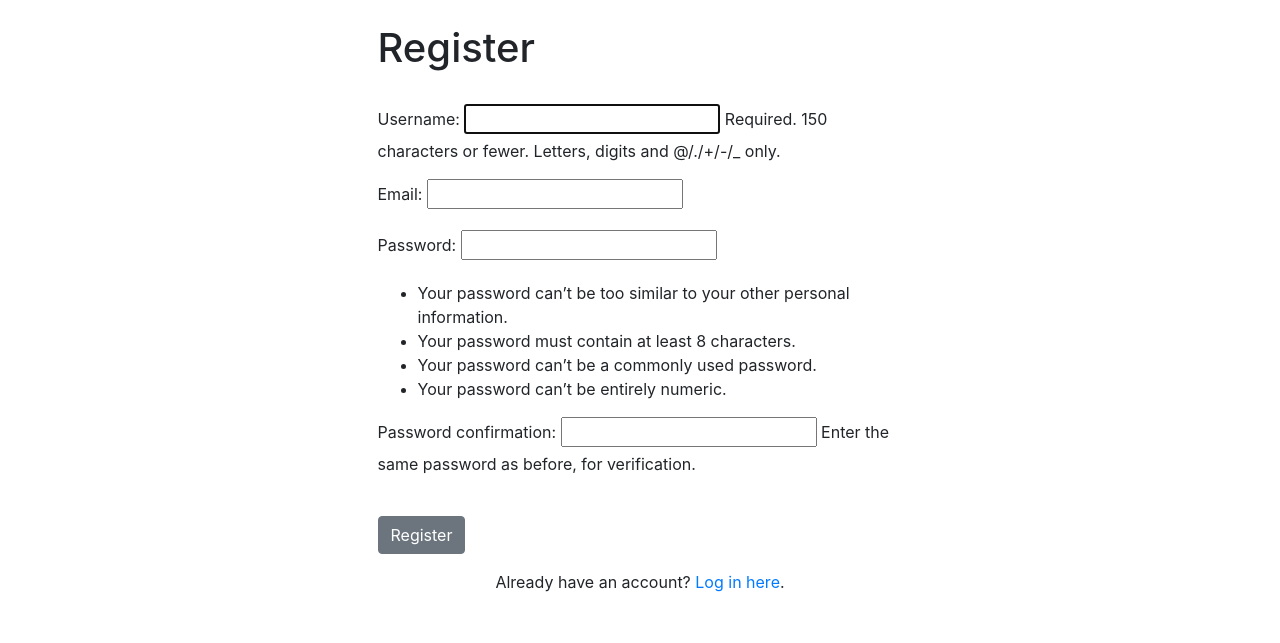
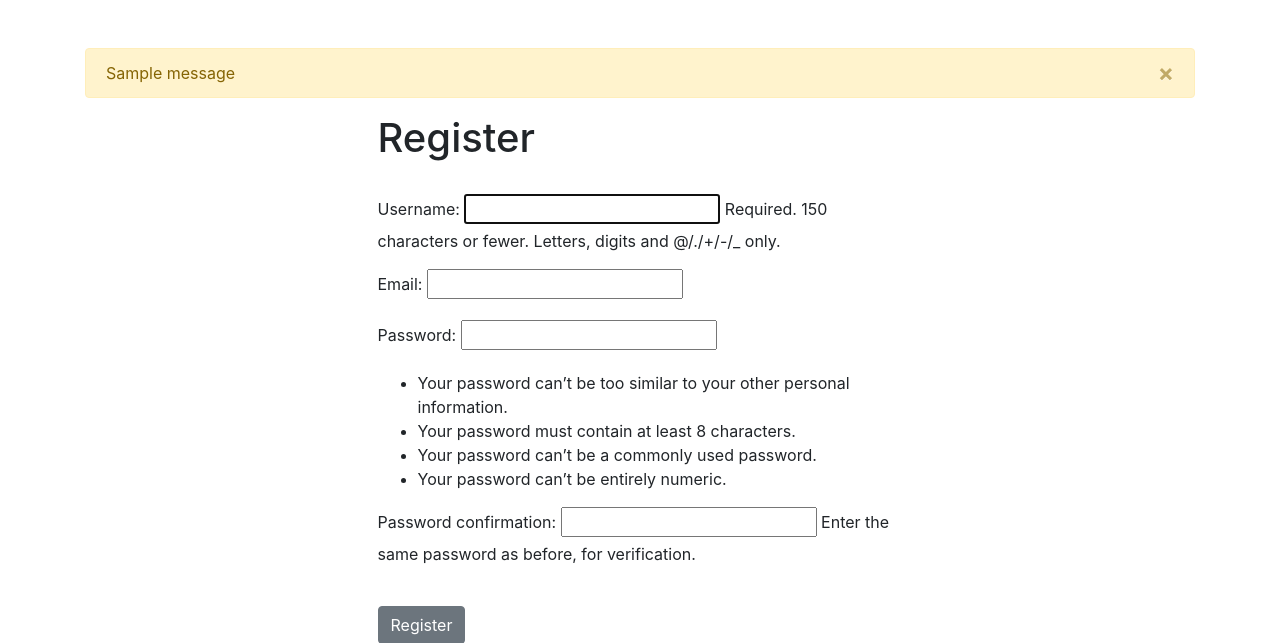
Before and after one commit to devsadmansakib/django_d3_project, a Django app: page /signup/ in a window 1280 px wide. Shown: the part 56-699 px from the top of the page. Run offline with Django 5.2, Linux system fonts and the light colour scheme; one stand-in notice (Sample message) is shown; some libraries are stand-ins or nearby versions.

Commit message:
Add some styling

```diff
--- a/chart/templates/base.html
+++ b/chart/templates/base.html
@@ -35,6 +35,19 @@
     </nav>
 
     <div class="container mt-4 flex-grow-1">
+        <br>
+        {% if messages %}
+            {% for message in messages %}
+            <div class="alert alert-warning alert-dismissible fade show" role="alert">
+                {{ message }}
+                <button type="button" class="close" data-dismiss="alert" aria-label="Close">
+                    <span aria-hidden="true">&times;</span>
+                </button>
+            </div>
+
+
+            {% endfor %}
+        {% endif %}
         {% block content %}{% endblock %}
     </div>
 
--- a/chart/templates/signup.html
+++ b/chart/templates/signup.html
@@ -8,19 +8,22 @@
 
 <form method="POST" action="{% url "signup" %}">
     {% csrf_token %}
+
     {% if form.errors %}
         <div class="alert alert-warning alert-dismissible fade show" role="alert">
-			  Your Form Has Errors
+            It looks like there might have been a mistake. Please review the information provided below:
             {% for field in form %}
                 {% if field.errors %}
                     {{ field.errors }}
                 {% endif %}
             {% endfor %}
-			  <button type="button" class="btn-close" data-bs-dismiss="alert" aria-label="Close"></button>
+            <button type="button" class="close" data-dismiss="alert" aria-label="Close">
+                <span aria-hidden="true">&times;</span>
+            </button>
         </div>
     {% endif %}
 
-    {{form.as_p }}
+    {{ form.as_p }}
 
     <br>
     <button type="submit" class="btn btn-secondary">Register</button>
--- a/chart/views.py
+++ b/chart/views.py
@@ -2,6 +2,7 @@ from django.core.serializers import serialize
 from django.http import JsonResponse
 import json
 from django.shortcuts import render, redirect
+from django.contrib import messages
 from django.contrib.auth.decorators import login_required
 from django.contrib.auth import authenticate, login, logout
 from rest_framework.permissions import IsAuthenticated
@@ -37,7 +38,10 @@ def login_view(request):
         user = authenticate(request, username=username, password=password)
         if user is not None:
             login(request, user)
+            messages.success(request, "You have been logged in!")
             return redirect("dashboard")
+        else:
+            messages.success(request, "There was an error please try again...")
     return render(request, "login.html")
 
 
```
Also changed, not shown: db.sqlite3. Lines whose indentation alone changed are shown as unchanged.
